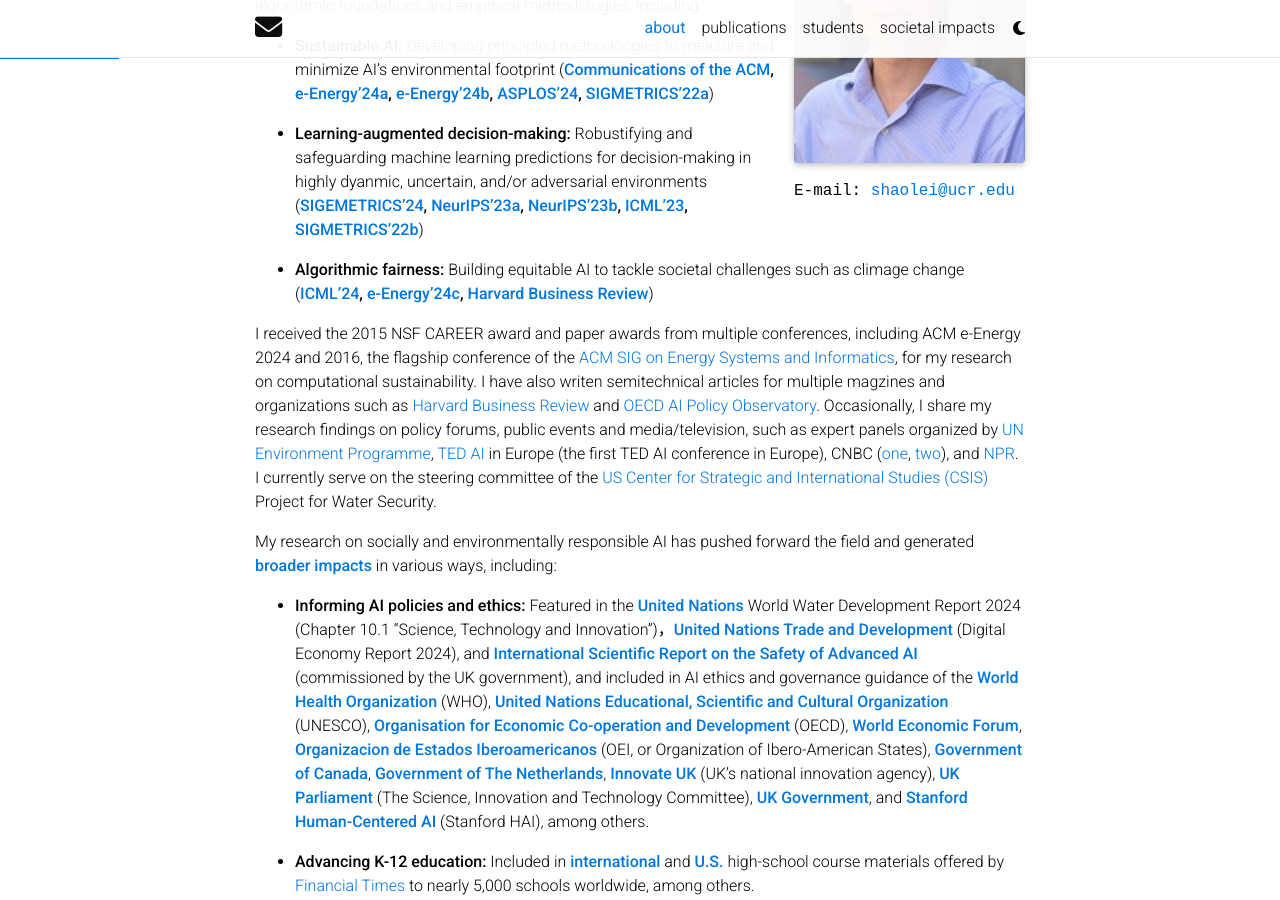
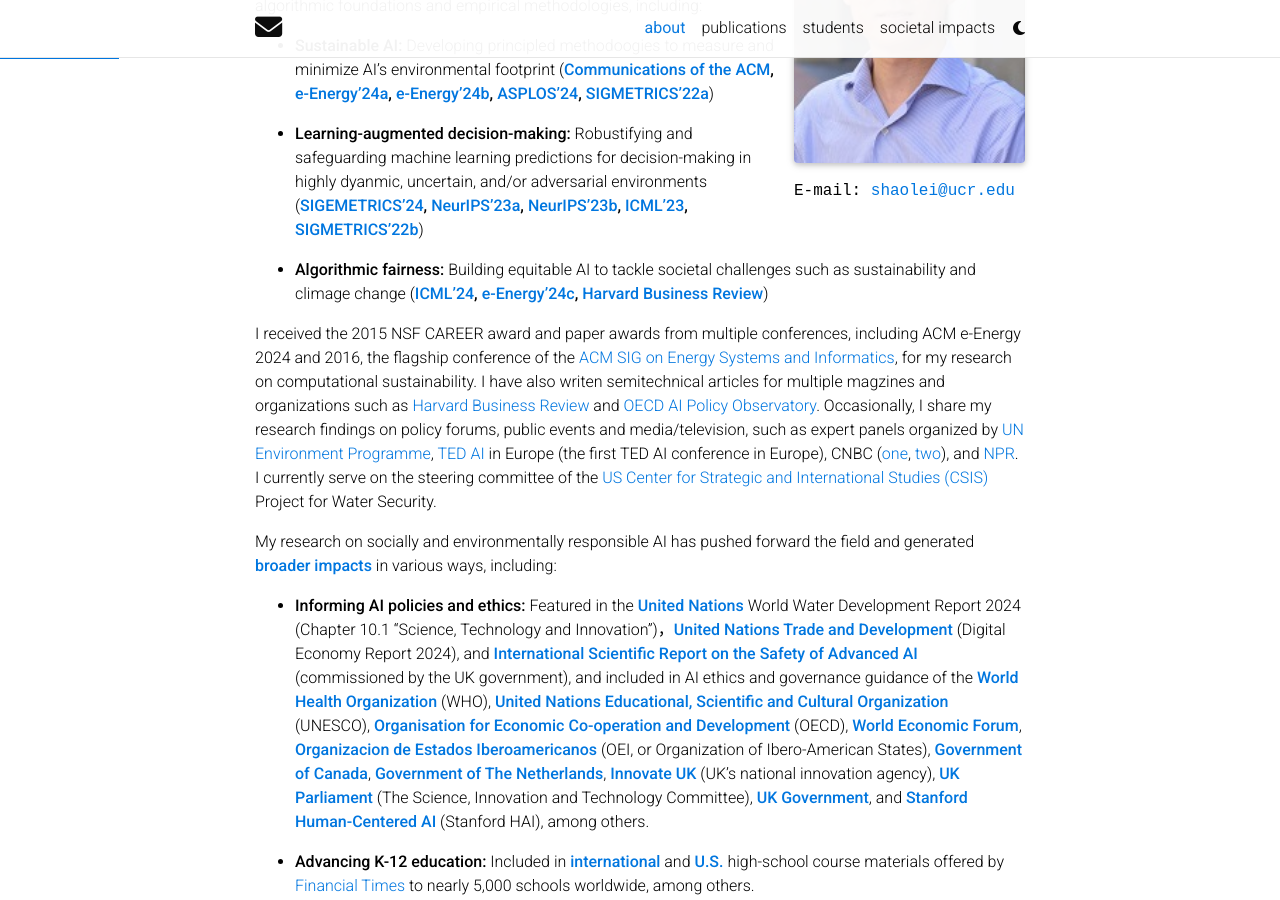
Before and after one commit to shaoleiren/shaoleiren.github.io, a Jekyll site: the page built from _pages/about.md, in a window 1280 px wide and 900 px high, scrolled down 328 px. Built offline with Jekyll 4.4.1, drawn with Linux system fonts in a browser that asks for light colours; full-size pictures stand in for the smaller copies a plugin makes; comment, search, counter and statistics services are not loaded; a style sheet for code colours, icons or effects is not loaded.

Commit message:
Update about.md

```diff
--- a/_pages/about.md
+++ b/_pages/about.md
@@ -27,7 +27,7 @@
 
 - **Learning-augmented decision-making:** Robustifying and safeguarding machine learning predictions for decision-making in highly dyanmic, uncertain, and/or adversarial environments (**[SIGEMETRICS'24](https://arxiv.org/abs/2401.04340), [NeurIPS'23a](https://arxiv.org/abs/2311.01568), [NeurIPS'23b](https://arxiv.org/abs/2310.20098), [ICML'23](https://arxiv.org/abs/2306.00172), [SIGMETRICS'22b](https://arxiv.org/abs/2204.08572)**)
 
-- **Algorithmic fairness:** Building equitable AI to tackle societal challenges such as climage change (**[ICML'24](https://arxiv.org/abs/2406.02790), [e-Energy'24c](https://arxiv.org/abs/2307.05494), [Harvard Business Review](https://hbr.org/2024/07/the-uneven-distribution-of-ais-environmental-impacts)**)
+- **Algorithmic fairness:** Building equitable AI to tackle societal challenges such as sustainability and climage change (**[ICML'24](https://arxiv.org/abs/2406.02790), [e-Energy'24c](https://arxiv.org/abs/2307.05494), [Harvard Business Review](https://hbr.org/2024/07/the-uneven-distribution-of-ais-environmental-impacts)**)
 
 
 
```
